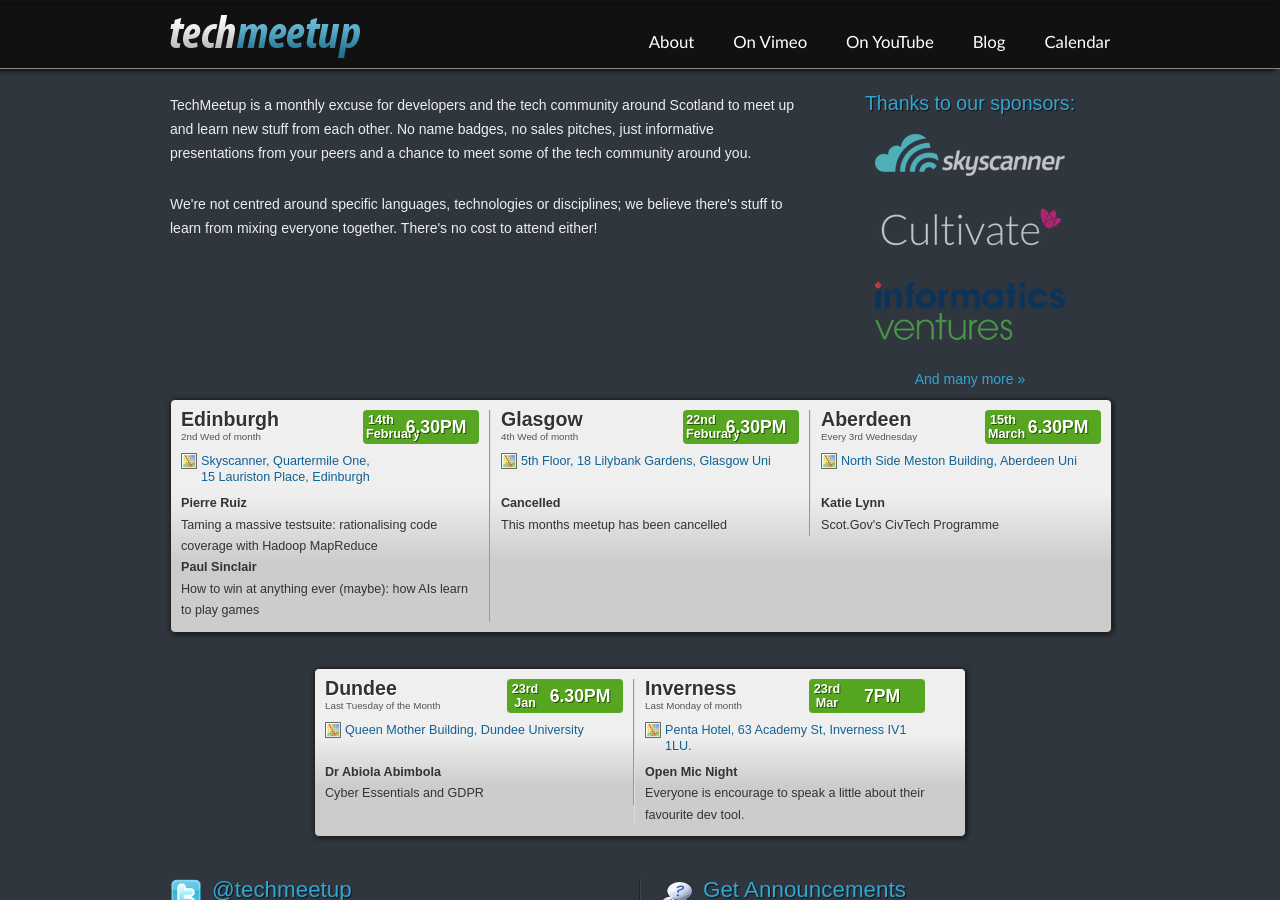
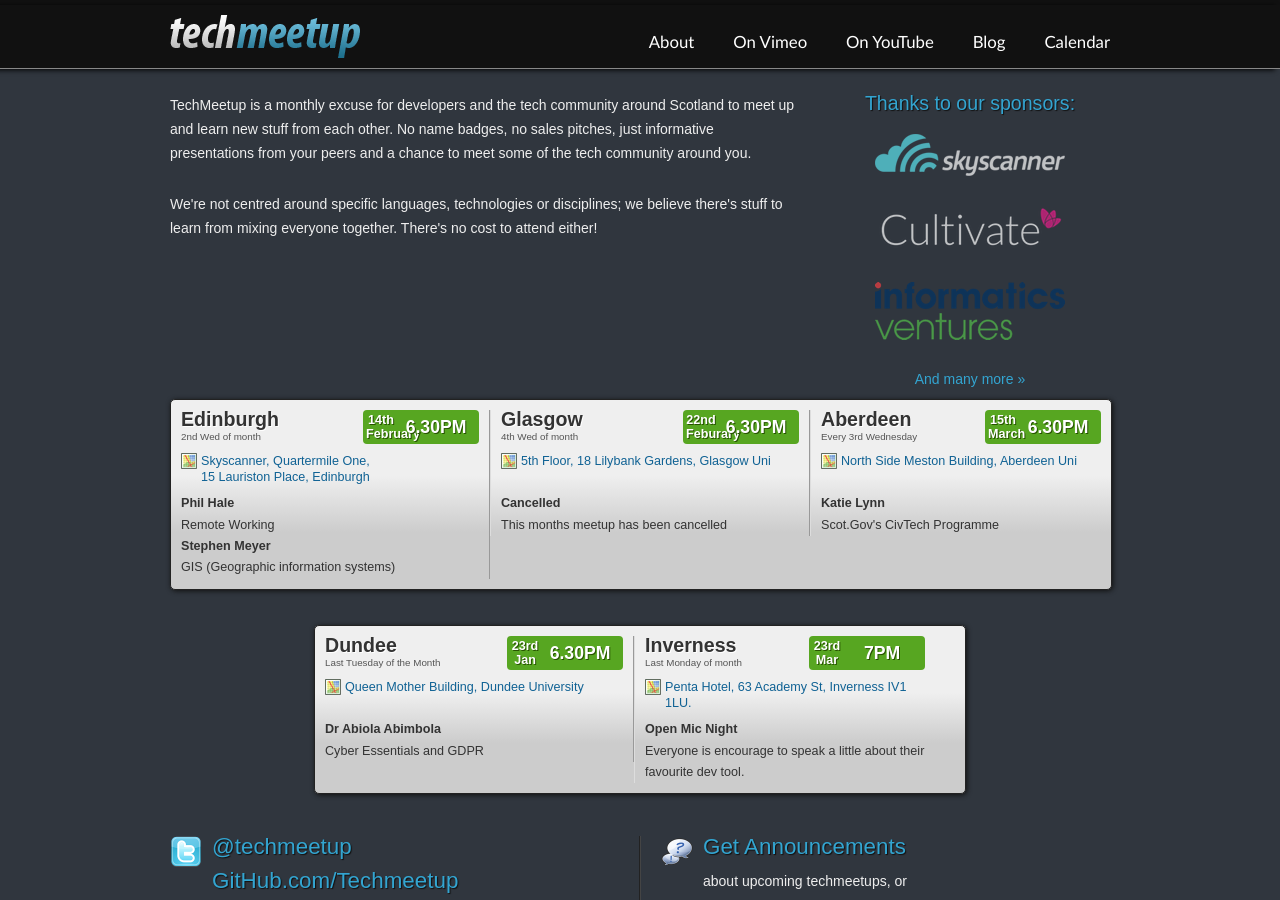
Before and after one commit to techmeetup/techmeetup.co.uk, a Jekyll site: the page built from index.html, in a window 1280 px wide and 900 px high. Built offline with Jekyll 4.4.1, drawn with Linux system fonts in a browser that asks for light colours.

Commit message:
Added March 2018 Edinburgh speakers

```diff
--- a/_data/index.json
+++ b/_data/index.json
@@ -2,12 +2,12 @@
   "edinburgh": {
     "speakers": [
       {
-        "name": "Pierre Ruiz",
-        "talk": "Taming a massive testsuite: rationalising code coverage with Hadoop MapReduce"
+        "name": "Phil Hale",
+        "talk": "Remote Working"
       },
       {
-        "name": "Paul Sinclair",
-        "talk": "How to win at anything ever (maybe): how AIs learn to play games"
+        "name": "Stephen Meyer",
+        "talk": "GIS (Geographic information systems)"
       }
     ],
     "day": "14th",
```
